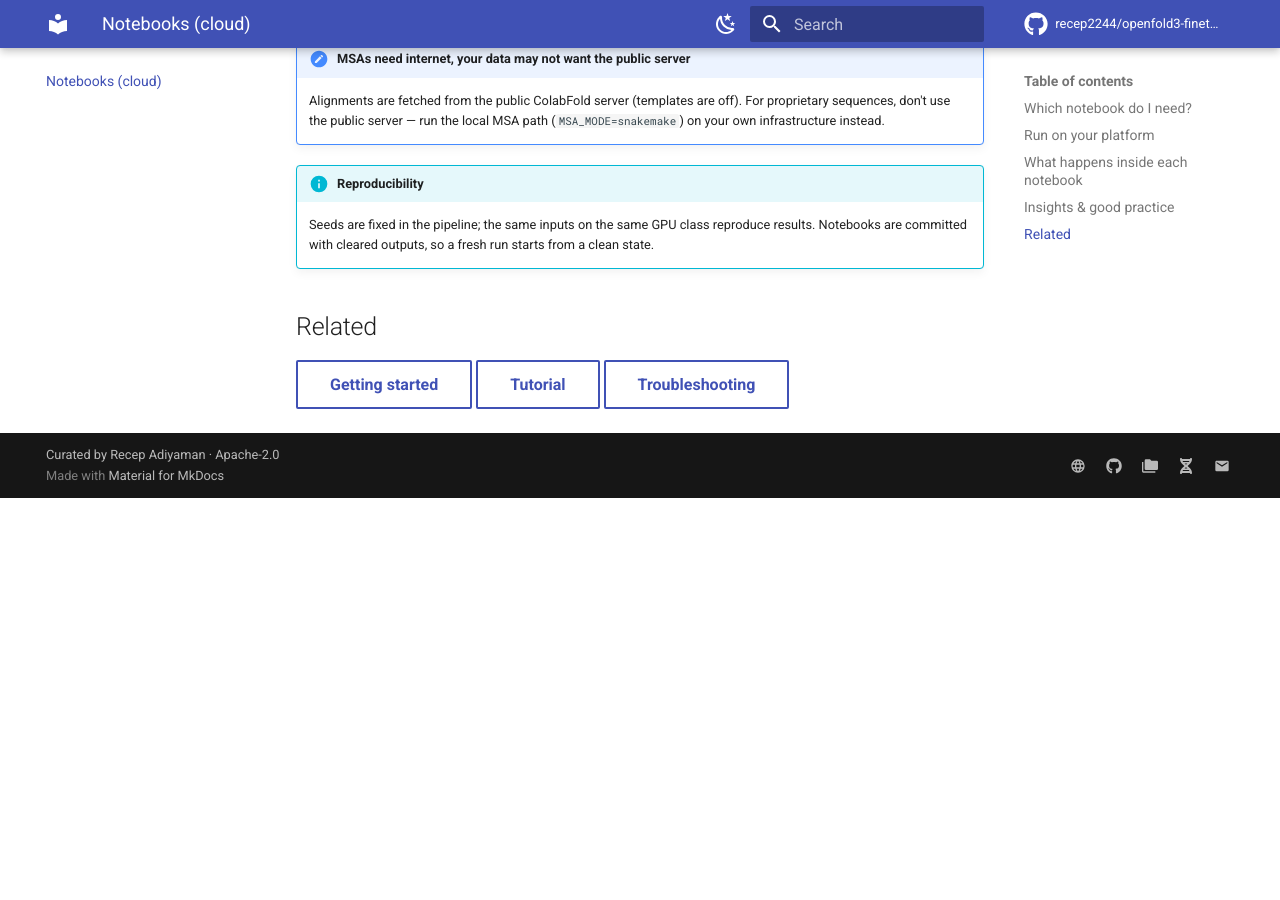
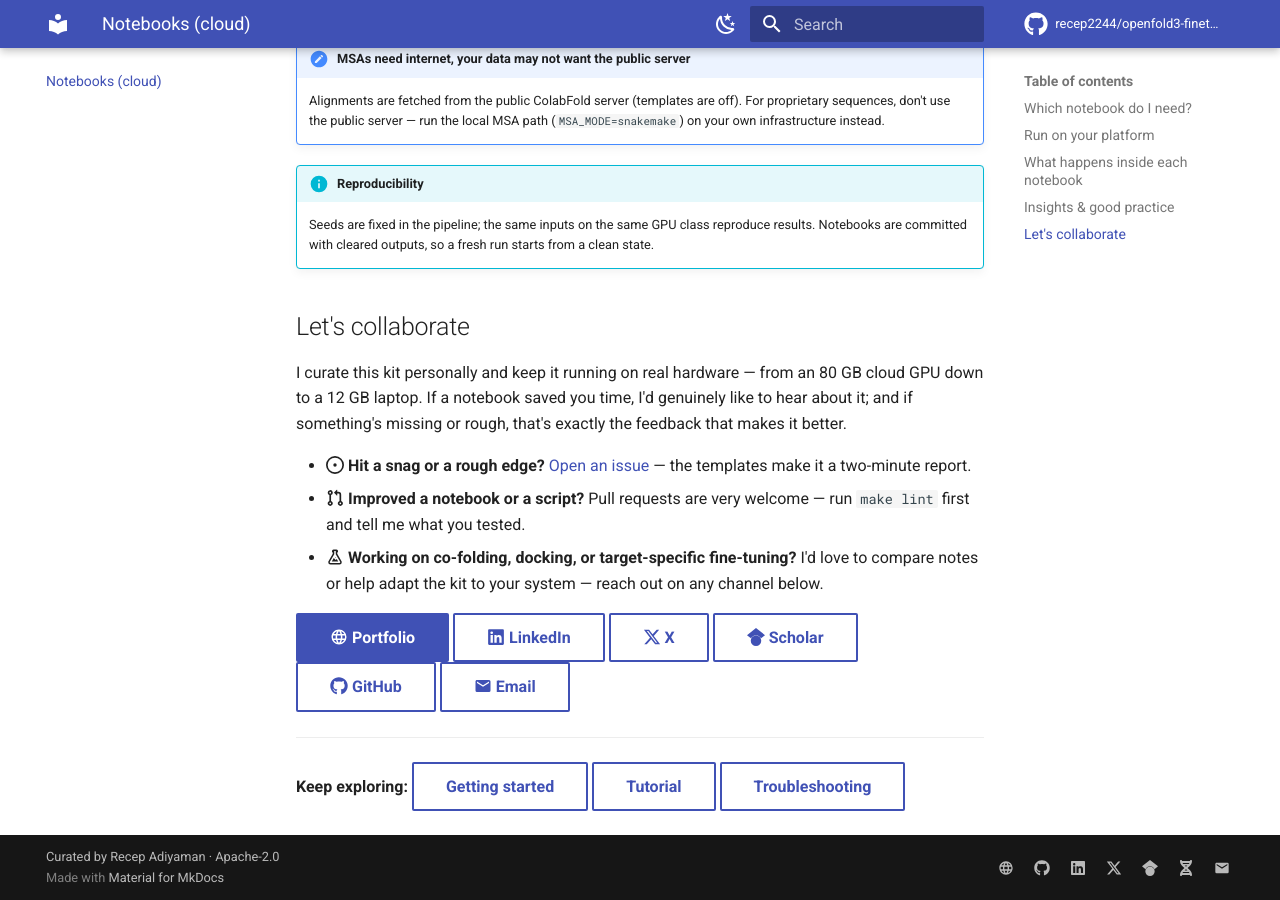
Before and after one commit to recep2244/openfold3-finetune-kit, an MkDocs documentation site: the page built from docs/notebooks.md, in a window 1280 px wide and 900 px high, scrolled down 3194 px. Built offline with MkDocs 1.6.1 and Material for MkDocs 9.7.7, drawn with Linux system fonts in a browser that asks for light colours; comment, search, counter and statistics services are not loaded; before the commit the page ends 3692 px from its top, so only the background shows below that.

Commit message:
docs: add social links and a collaboration section to the notebooks page
Footer now includes LinkedIn, X, and Google Scholar (every page); the notebooks page gets a personal 'Let's collaborate' section with contribution prompts and contact buttons.

```diff
--- a/docs/notebooks.md
+++ b/docs/notebooks.md
@@ -133,6 +133,23 @@ flowchart LR
     Seeds are fixed in the pipeline; the same inputs on the same GPU class reproduce results.
     Notebooks are committed with cleared outputs, so a fresh run starts from a clean state.
 
-## Related
+## Let's collaborate
 
-[Getting started](getting-started.md){ .md-button } [Tutorial](tutorial.md){ .md-button } [Troubleshooting](troubleshooting.md){ .md-button }
+I curate this kit personally and keep it running on real hardware — from an 80 GB cloud GPU
+down to a 12 GB laptop. If a notebook saved you time, I'd genuinely like to hear about it; and
+if something's missing or rough, that's exactly the feedback that makes it better.
+
+- :octicons-issue-opened-16: **Hit a snag or a rough edge?** [Open an issue](https://github.com/recep2244/openfold3-finetune-kit/issues/new/choose) — the templates make it a two-minute report.
+- :octicons-git-pull-request-16: **Improved a notebook or a script?** Pull requests are very welcome — run `make lint` first and tell me what you tested.
+- :material-flask-outline: **Working on co-folding, docking, or target-specific fine-tuning?** I'd love to compare notes or help adapt the kit to your system — reach out on any channel below.
+
+[:material-web: Portfolio](https://recep2244.github.io/portfolio/){ .md-button .md-button--primary }
+[:fontawesome-brands-linkedin: LinkedIn](https://www.linkedin.com/in/recep-ad%C4%B1yaman/){ .md-button }
+[:fontawesome-brands-x-twitter: X](https://x.com/RcpAdymn){ .md-button }
+[:simple-googlescholar: Scholar](https://scholar.google.com/citations?user=4UUzdMsAAAAJ&hl=en){ .md-button }
+[:fontawesome-brands-github: GitHub](https://github.com/recep2244){ .md-button }
+[:material-email: Email](mailto:recepadiyaman2244@gmail.com){ .md-button }
+
+---
+
+**Keep exploring:** [Getting started](getting-started.md){ .md-button } [Tutorial](tutorial.md){ .md-button } [Troubleshooting](troubleshooting.md){ .md-button }
--- a/mkdocs.yml
+++ b/mkdocs.yml
@@ -57,13 +57,19 @@ extra:
   social:
     - icon: material/web
       link: https://recep2244.github.io/portfolio/
-      name: Portfolio — Recep Adiyaman
+      name: Portfolio
     - icon: fontawesome/brands/github
       link: https://github.com/recep2244
-      name: Recep Adiyaman on GitHub
-    - icon: material/folder-multiple
-      link: https://github.com/recep2244?tab=repositories
-      name: More projects
+      name: GitHub
+    - icon: fontawesome/brands/linkedin
+      link: https://www.linkedin.com/in/recep-ad%C4%B1yaman/
+      name: LinkedIn
+    - icon: fontawesome/brands/x-twitter
+      link: https://x.com/RcpAdymn
+      name: X (Twitter)
+    - icon: simple/googlescholar
+      link: https://scholar.google.com/citations?user=4UUzdMsAAAAJ&hl=en
+      name: Google Scholar
     - icon: fontawesome/solid/dna
       link: https://github.com/aqlaboratory/openfold-3
       name: OpenFold3 (upstream)
```
